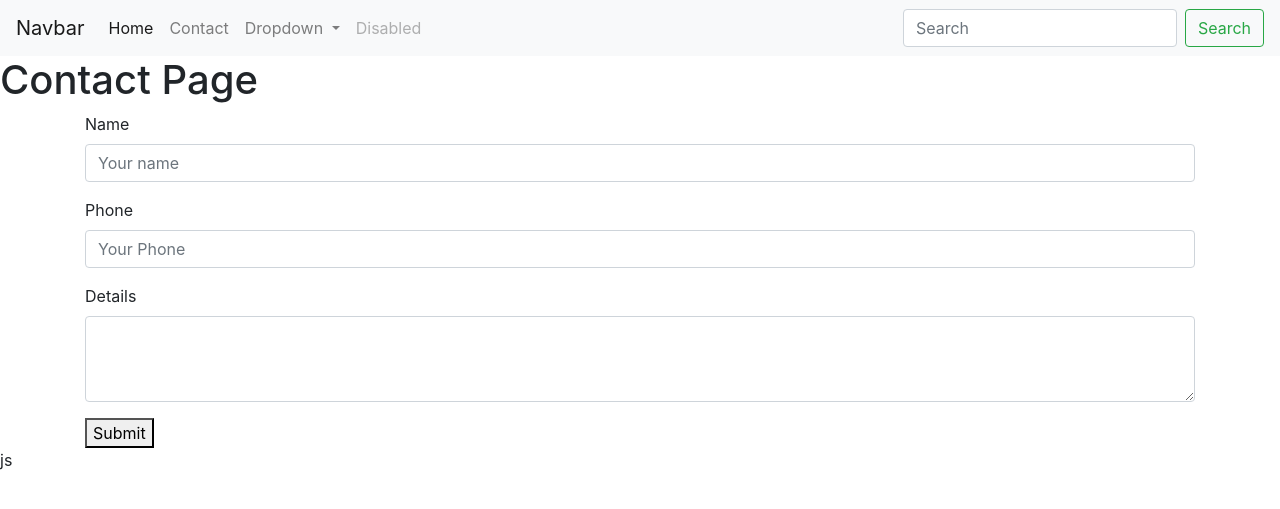
After one commit to hridoyshil/Python-DJango-Project, a Django app: page /contact/ in a window 1280 px wide. The commit adds this page. Shown: the top 509 px of the page. Run offline with Django 4.2, Linux system fonts and the light colour scheme.

Commit message:
Post method
https://www.youtube.com/watch?v=CggjAtKGbp0&list=PL4NIq30KvXLDf3a3DQXZyGv_BNYRYTXJS&index=11

```diff
--- a/firstproject/firstproject/urls.py
+++ b/firstproject/firstproject/urls.py
@@ -1,8 +1,9 @@
 from django.contrib import admin
 from django.urls import path
-from .views import home
+from .views import home, contact
 
 urlpatterns = [
     path("admin/", admin.site.urls),
     path("home/", home, name="home"),
+    path("contact/", contact, name="contact"),
 ]
--- a/firstproject/firstproject/views.py
+++ b/firstproject/firstproject/views.py
@@ -12,3 +12,14 @@ def home(request):
         "name": name,
     }
     return render(request, "home.html", contact)
+
+
+def contact(request):
+    if request.method == "POST":
+        name = request.POST["name"]
+        phone = request.POST["phone"]
+        content = request.POST["content"]
+        print(name)
+        print(phone)
+        print(content)
+    return render(request, "contact.html")
--- /dev/null
+++ b/firstproject/templates/contact.html
@@ -0,0 +1,27 @@
+{% extends 'basic.html'%}
+
+
+{% block body %}
+<h1>Contact Page</h1>
+
+<div class="container">
+    <form method="post">
+        {% csrf_token %}
+        <div class="form-group">
+            <label for="exampleFormControlInput1">Name</label>
+            <input type="text" class="form-control" id="exampleFormControlInput1" placeholder="Your name" name="name">
+        </div>
+        <div class="form-group">
+            <label for="exampleFormControlInput1">Phone</label>
+            <input type="text" class="form-control" id="exampleFormControlInput1" placeholder="Your Phone" name="phone">
+        </div>
+
+        <div class="form-group">
+            <label for="exampleFormControlTextarea1">Details</label>
+            <textarea class="form-control" id="exampleFormControlTextarea1" rows="3" name="content"></textarea>
+        </div>
+        <button type="submit">Submit</button>
+    </form>
+</div>
+
+{% endblock body %}s
--- a/firstproject/templates/home.html
+++ b/firstproject/templates/home.html
@@ -6,4 +6,4 @@
 {% for n in name %}
 {{n}} <br>
 {% endfor %}
-{% endblock body %}s
+{% endblock body %}
```
